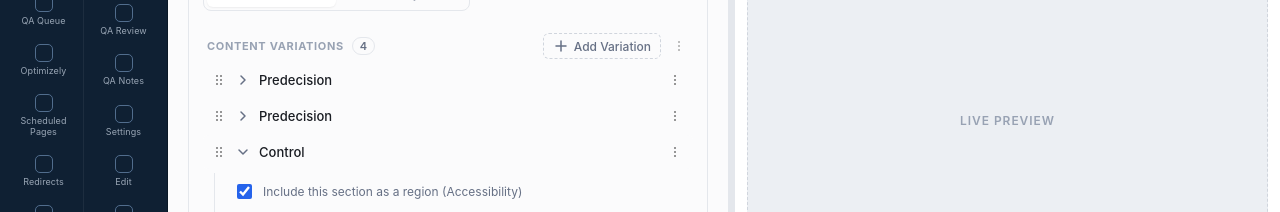
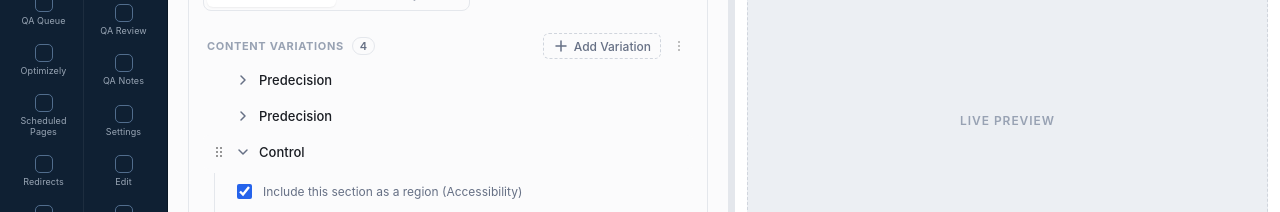
Before and after one commit to sebastianvidalnbc/iceberg-tabs-prototype, a React (Vite) app: page / in a window 1280 px wide. Shown: the part 326-538 px from the top of the page. Built offline with nearby package versions, Linux system fonts and the light colour scheme; the HTML template or start-up script is replaced by a standard one.

Commit message:
Show grip and overflow icons on hover only (keep black color)

```diff
--- a/src/index.css
+++ b/src/index.css
@@ -99,13 +99,15 @@ input, textarea { font-family: inherit; }
 .tree-item.dragging { opacity: 0.4; }
 .tree-item.drop-over { box-shadow: inset 0 2px 0 var(--blue); }
 .tree-name { flex: 1; overflow: hidden; text-overflow: ellipsis; white-space: nowrap; }
-.grip { color: #000; display: inline-flex; cursor: grab; opacity: 1; }
+.grip { color: #000; display: inline-flex; cursor: grab; opacity: 0; }
+.tree-item:hover .grip, .item-row:hover .grip { opacity: 1; }
 .item-row .grip:hover { color: #000; }
 .item-row .grip:active { cursor: grabbing; }
 .item-row.selected .grip { opacity: 1; color: #000; }
 .twisty { border: none; background: none; color: var(--text-2); display: inline-flex; padding: 2px; border-radius: 4px; }
 .twisty:hover { background: var(--border); }
-.overflow { border: none; background: none; color: #000; display: inline-flex; padding: 2px; border-radius: 4px; opacity: 1; }
+.overflow { border: none; background: none; color: #000; display: inline-flex; padding: 2px; border-radius: 4px; opacity: 0; }
+.tree-item:hover .overflow, .item-row:hover .overflow { opacity: 1; }
 .overflow:hover { background: var(--border); color: #000; }
 .status-dot { width: 7px; height: 7px; border-radius: 50%; flex: none; }
 .status-dot.draft { background: var(--text-3); }
```
